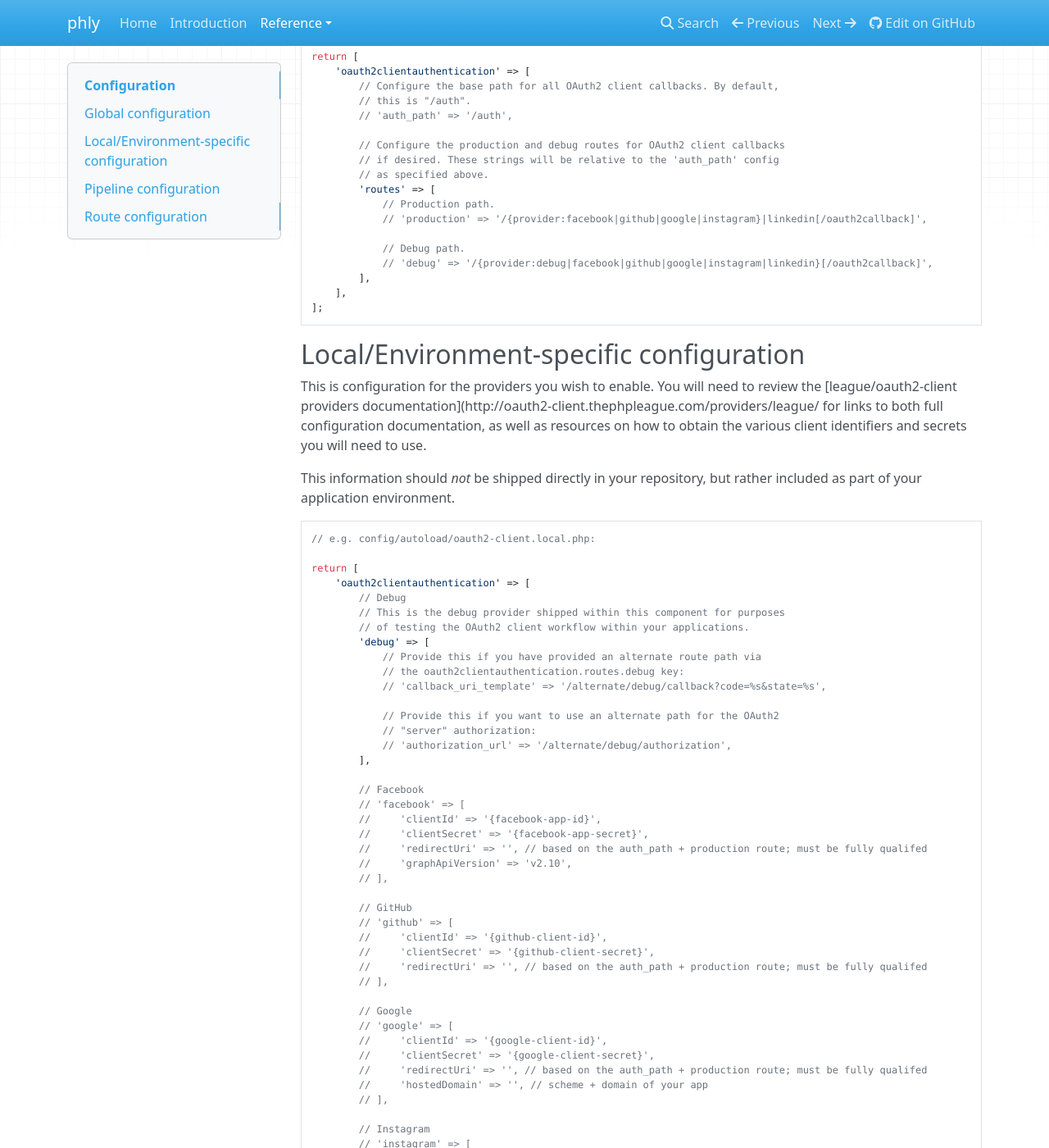
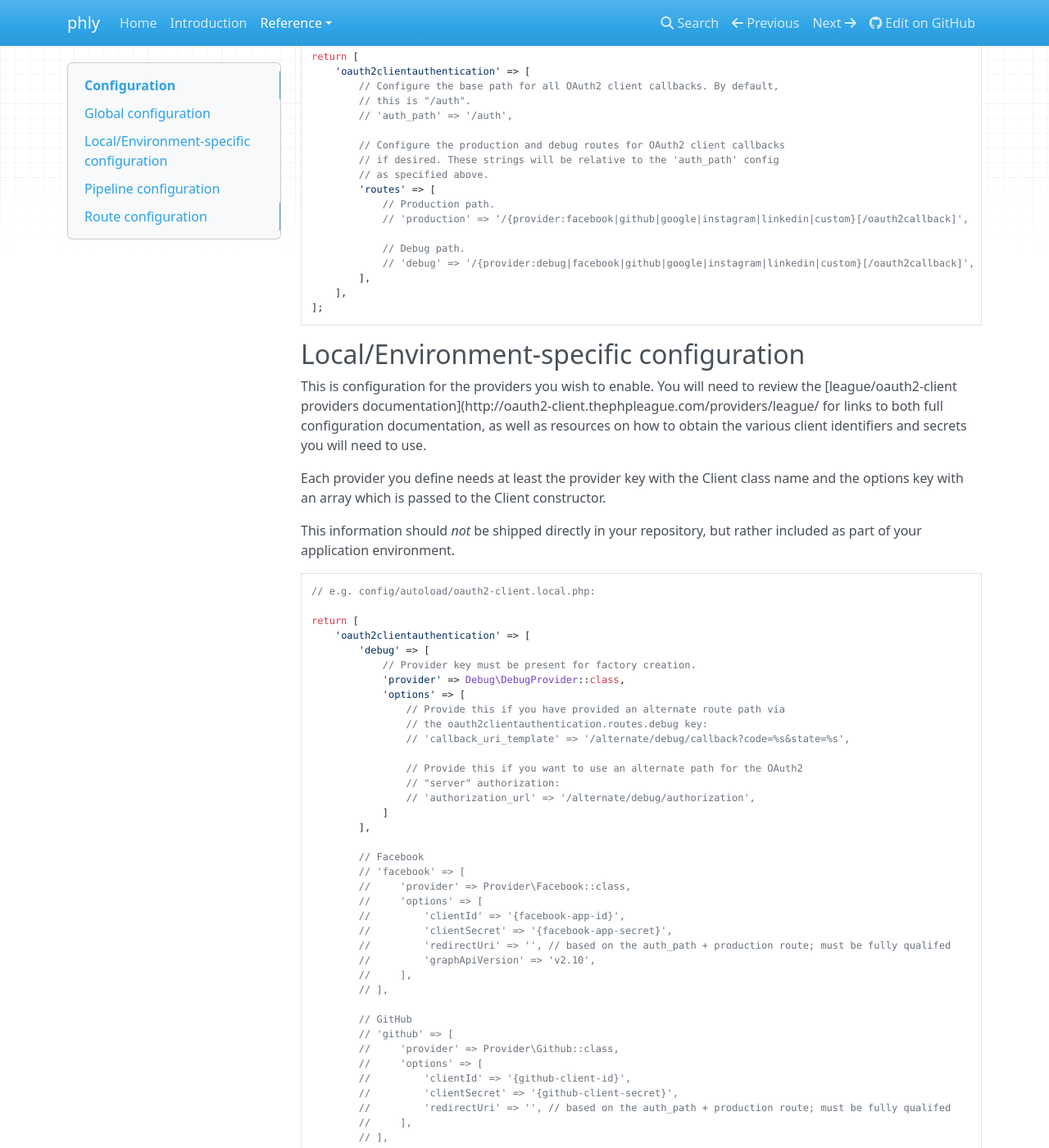
Before and after one commit to phly/phly-expressive-oauth2clientauthentication, an MkDocs documentation site: the page built from docs/book/config.md, in a window 1280 px wide and 1400 px high, scrolled down 362 px. Shown: the whole window at 82% size. Built offline with MkDocs 1.6.1, drawn with Linux system fonts in a browser that asks for light colours; nearby versions of some CDN libraries; old or Windows-style settings are respelled for this version of MkDocs; some of the changed text lies outside the part shown.

Commit message:
Updated docs.

```diff
--- a/docs/book/config.md
+++ b/docs/book/config.md
@@ -26,10 +26,10 @@ return [
         // as specified above.
         'routes' => [
             // Production path.
-            // 'production' => '/{provider:facebook|github|google|instagram}|linkedin[/oauth2callback]',
+            // 'production' => '/{provider:facebook|github|google|instagram|linkedin|custom}[/oauth2callback]',
 
             // Debug path.
-            // 'debug' => '/{provider:debug|facebook|github|google|instagram|linkedin}[/oauth2callback]',
+            // 'debug' => '/{provider:debug|facebook|github|google|instagram|linkedin|custom}[/oauth2callback]',
         ],
     ],
 ];
@@ -42,6 +42,9 @@ review the [league/oauth2-client providers documentation](http://oauth2-client.t
 for links to both full configuration documentation, as well as resources on how
 to obtain the various client identifiers and secrets you will need to use.
 
+Each provider you define needs at least the provider key with the Client class name and
+the options key with an array which is passed to the Client constructor.
+
 This information should _not_ be shipped directly in your repository, but rather
 included as part of your application environment.
 
@@ -50,55 +53,84 @@ included as part of your application environment.
 
 return [
     'oauth2clientauthentication' => [
-        // Debug
-        // This is the debug provider shipped within this component for purposes
-        // of testing the OAuth2 client workflow within your applications.
         'debug' => [
-            // Provide this if you have provided an alternate route path via
-            // the oauth2clientauthentication.routes.debug key:
-            // 'callback_uri_template' => '/alternate/debug/callback?code=%s&state=%s',
+            // Provider key must be present for factory creation.
+            'provider' => Debug\DebugProvider::class,
+            'options' => [
+                // Provide this if you have provided an alternate route path via
+                // the oauth2clientauthentication.routes.debug key:
+                // 'callback_uri_template' => '/alternate/debug/callback?code=%s&state=%s',
 
-            // Provide this if you want to use an alternate path for the OAuth2
-            // "server" authorization:
-            // 'authorization_url' => '/alternate/debug/authorization',
+                // Provide this if you want to use an alternate path for the OAuth2
+                // "server" authorization:
+                // 'authorization_url' => '/alternate/debug/authorization',
+            ]
         ],
 
         // Facebook
         // 'facebook' => [
-        //     'clientId' => '{facebook-app-id}',
-        //     'clientSecret' => '{facebook-app-secret}',
-        //     'redirectUri' => '', // based on the auth_path + production route; must be fully qualifed
-        //     'graphApiVersion' => 'v2.10',
+        //     'provider' => Provider\Facebook::class,
+        //     'options' => [
+        //         'clientId' => '{facebook-app-id}',
+        //         'clientSecret' => '{facebook-app-secret}',
+        //         'redirectUri' => '', // based on the auth_path + production route; must be fully qualifed
+        //         'graphApiVersion' => 'v2.10',
+        //     ],
         // ],
 
         // GitHub
         // 'github' => [
-        //     'clientId' => '{github-client-id}',
-        //     'clientSecret' => '{github-client-secret}',
-        //     'redirectUri' => '', // based on the auth_path + production route; must be fully qualifed
+        //     'provider' => Provider\Github::class,
+        //     'options' => [
+        //         'clientId' => '{github-client-id}',
+        //         'clientSecret' => '{github-client-secret}',
+        //         'redirectUri' => '', // based on the auth_path + production route; must be fully qualifed
+        //     ],
         // ],
 
         // Google
         // 'google' => [
-        //     'clientId' => '{google-client-id}',
-        //     'clientSecret' => '{google-client-secret}',
-        //     'redirectUri' => '', // based on the auth_path + production route; must be fully qualifed
-        //     'hostedDomain' => '', // scheme + domain of your app
+        //     'provider' => Provider\Google::class,
+        //     'options' => [
+        //         'clientId' => '{google-client-id}',
+        //         'clientSecret' => '{google-client-secret}',
+        //         'redirectUri' => '', // based on the auth_path + production route; must be fully qualifed
+        //         'hostedDomain' => '', // scheme + domain of your app
+        //     ],
         // ],
 
         // Instagram
         // 'instagram' => [
-        //     'clientId' => '{instagram-client-id}',
-        //     'clientSecret' => '{instagram-client-secret}',
-        //     'redirectUri' => '', // based on the auth_path + production route; must be fully qualifed
-        //     'host' => 'https://api.instagram.com', // Optional; this is the default
+        //     'provider' => Provider\Instagram::class,
+        //     'options' => [
+        //        'clientId' => '{instagram-client-id}',
+        //        'clientSecret' => '{instagram-client-secret}',
+        //        'redirectUri' => '', // based on the auth_path + production route; must be fully qualifed
+        //        'host' => 'https://api.instagram.com', // Optional; this is the default
+        //     ],
         // ],
 
         // LinkedIn
         // 'linkedin' => [
-        //     'clientId' => '{linkedin-client-id}',
-        //     'clientSecret' => '{linkedin-client-secret}',
-        //     'redirectUri' => '', // based on the auth_path + production route; must be fully qualifed
+        //     'provider' => Provider\LinkedIn::class,
+        //     'options' => [
+        //         'clientId' => '{linkedin-client-id}',
+        //         'clientSecret' => '{linkedin-client-secret}',
+        //         'redirectUri' => '', // based on the auth_path + production route; must be fully qualifed
+        //     ],
+        // ],
+
+        // Customized
+        // 'custom' => [
+        //    'provider' => Provider\GenericProvider::class,
+        //    'options' => [
+        //        'clientId' => '',
+        //        'clientSecret' => '',
+        //        'redirectUri' => '',
+        //        'urlAuthorize' => '',
+        //        'urlAccessToken' => '',
+        //        'urlResourceOwnerDetails' => '',
+        //    ],
         // ],
     ],
     'dependencies' => [
```
Also changed, not shown: docs/book/debug.md (+10 -7 lines), docs/book/intro.md (+1 -8 lines), 1 other file.
